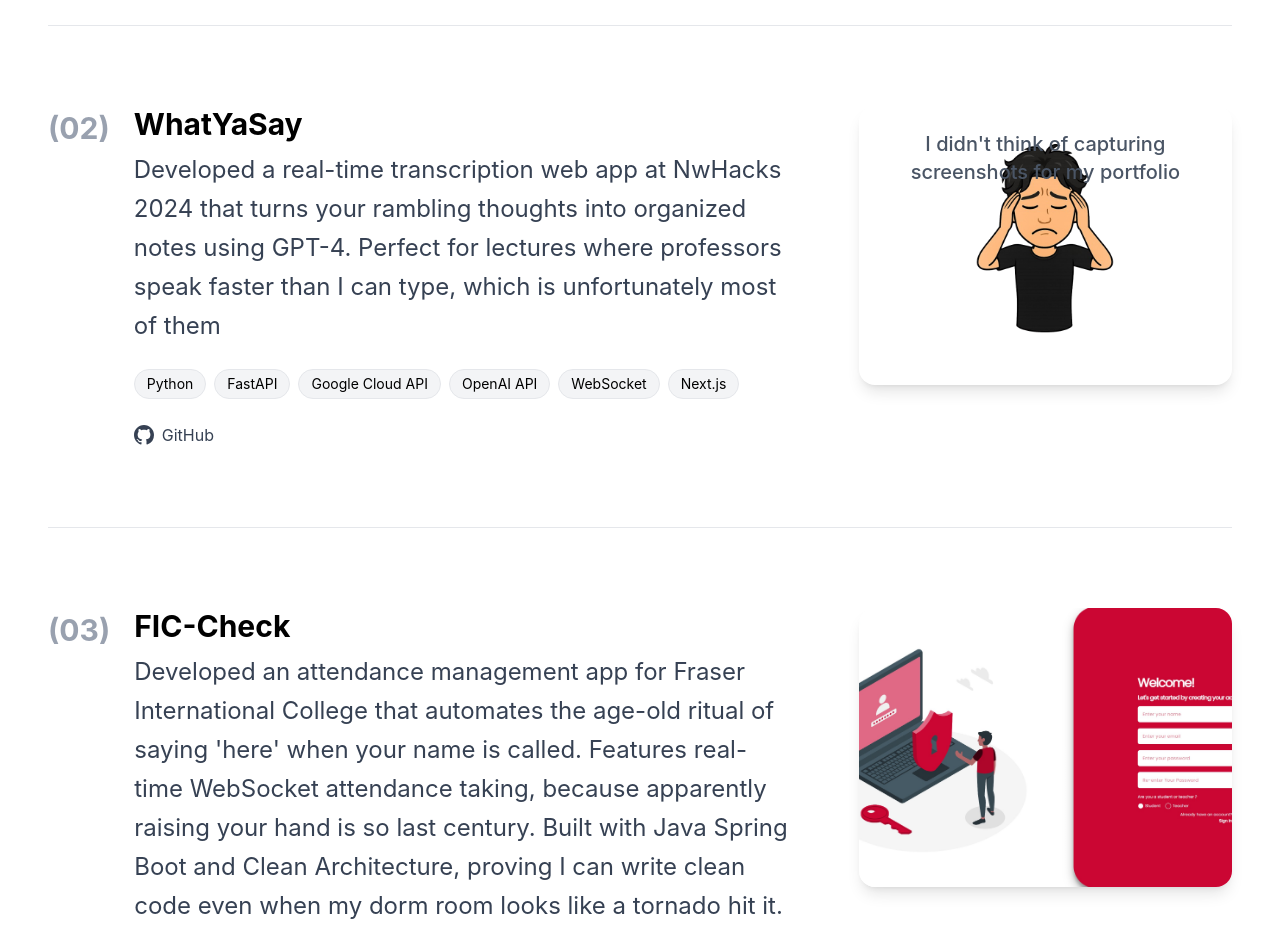
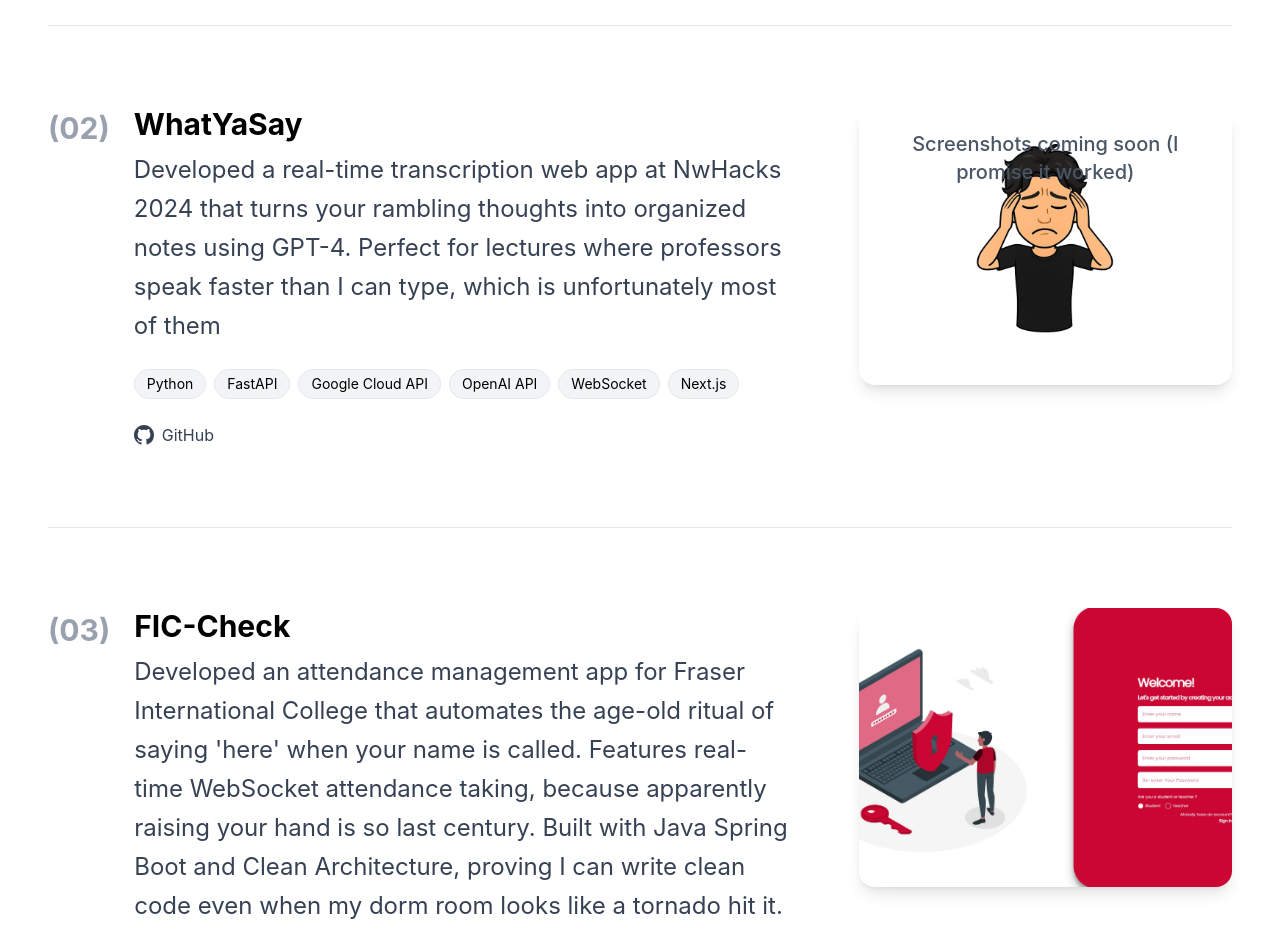
Before and after one commit to Mark-Vu/portfolio, a Next.js app: page / in a window 1280 px wide. Shown: the part 2380-3307 px from the top of the page. Built offline with nearby package versions, Linux system fonts and the light colour scheme.

Commit message:
refactor(eslint): fix eslint

```diff
--- a/src/components/Projects.js
+++ b/src/components/Projects.js
@@ -223,8 +223,8 @@ export default function Projects() {
                                             />
                                             <div className="absolute top-6 left-4 right-4 text-center">
                                                 <p className="text-gray-600 text-xl font-medium px-3">
-                                                    I didn't think of capturing
-                                                    screenshots for my portfolio
+                                                    Screenshots coming soon (I
+                                                    promise it worked)
                                                 </p>
                                             </div>
                                         </div>
```
